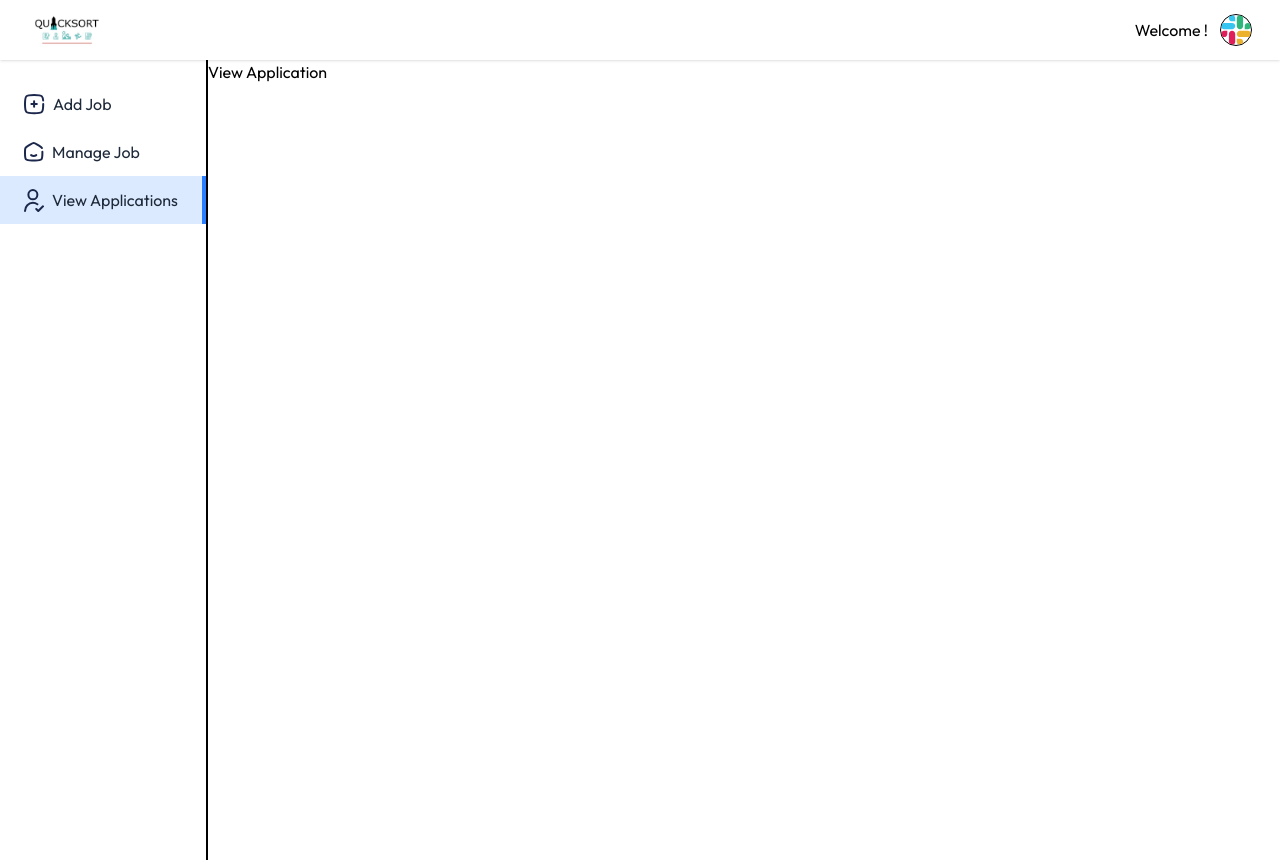
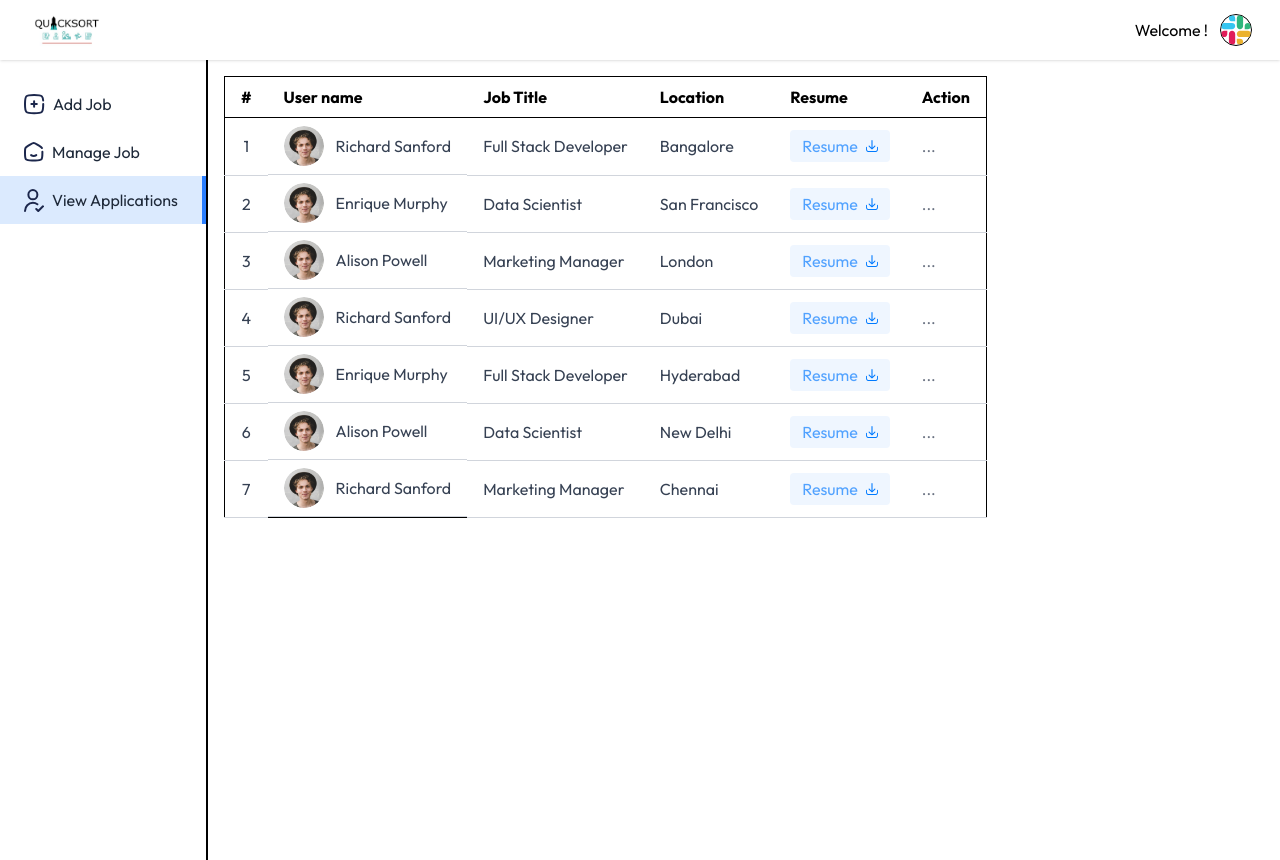
Before and after one commit to sourabhchalke/JOB-PORTAL, a React (Vite) app in the folder client/: page /dashboard/view-applications in a window 1280 px wide. Built offline with nearby package versions, Linux system fonts and the light colour scheme.

Commit message:
View Application page created which shows received applicant data

```diff
--- a/client/src/pages/ViewApplications.jsx
+++ b/client/src/pages/ViewApplications.jsx
@@ -1,9 +1,54 @@
 import React from 'react'
+import { assets, viewApplicationsPageData } from '../assets/assets'
 
 const ViewApplications = () => {
   return (
-    <div>
-      View Application
+    <div className='container mx-auto p-4'>
+      <div>
+        <table className='w-full max-w-4xl bg-white border max-sm:text-sm'>
+          <thead>
+            <tr className='border-b'>
+              <th className='py-2 px-4 text-left'>#</th>
+              <th className='py-2 px-4 text-left'>User name</th>
+              <th className='py-2 px-4 text-left max-sm:hidden'>Job Title</th>
+              <th className='py-2 px-4 text-left max-sm:hidden'>Location</th>
+              <th className='py-2 px-4 text-left'>Resume</th>
+              <th className='py-2 px-4 text-left'>Action</th>
+            </tr>
+          </thead>
+          <tbody>
+            {viewApplicationsPageData.map((applicant,index)=>(
+              <tr key={index} className='text-gray-700'>
+                <td className='py-2 px-4 border-b border-gray-300 text-center'>{index+1}</td>
+                <td className='py-2 px-4 border-b border-gray-300 text-center items-center flex'>
+                  <img className='w-10 h-10 rounded-full mr-3 max-sm:hidden' src={applicant.imgSrc} alt="" />
+                  <span>{applicant.name}</span>
+                </td>
+                <td className='py-2 px-4 border-b border-gray-300 max-sm:hidden'>
+                  {applicant.jobTitle}
+                </td>
+                <td className='py-2 px-4 border-b border-gray-300 max-sm:hidden'>
+                  {applicant.location}
+                </td>
+                <td className='py-2 px-4 border-b border-gray-300'>
+                  <a href="" target='_blank' className='bg-blue-50 text-blue-400 px-3 py-1 rounded inline-flex gap-2 items-center'>
+                    Resume <img src={assets.resume_download_icon} alt="" />
+                  </a>
+                </td>
+                <td className='py-2 px-4 border-b border-gray-300 relative'>
+                  <div className='relative inline-block text-left group'>
+                    <button className='text-gray-500 action-button'>...</button>
+                    <div className='z-10 hidden absolute right-0 top-0 md:left-0 mt-2 w-32 bg-white border border-gray-200 rounded shadow group-hover:block'>
+                      <button className='block w-full text-left px-4 py-2 text-blue-500 hover:bg-gray-100'>Accept</button>
+                      <button className='block w-full text-left px-4 py-2 text-red-500 hover:bg-gray-100'>Reject</button>
+                    </div>
+                  </div>
+                </td>
+              </tr>
+            ))}
+          </tbody>
+        </table>
+      </div>
     </div>
   )
 }
```
